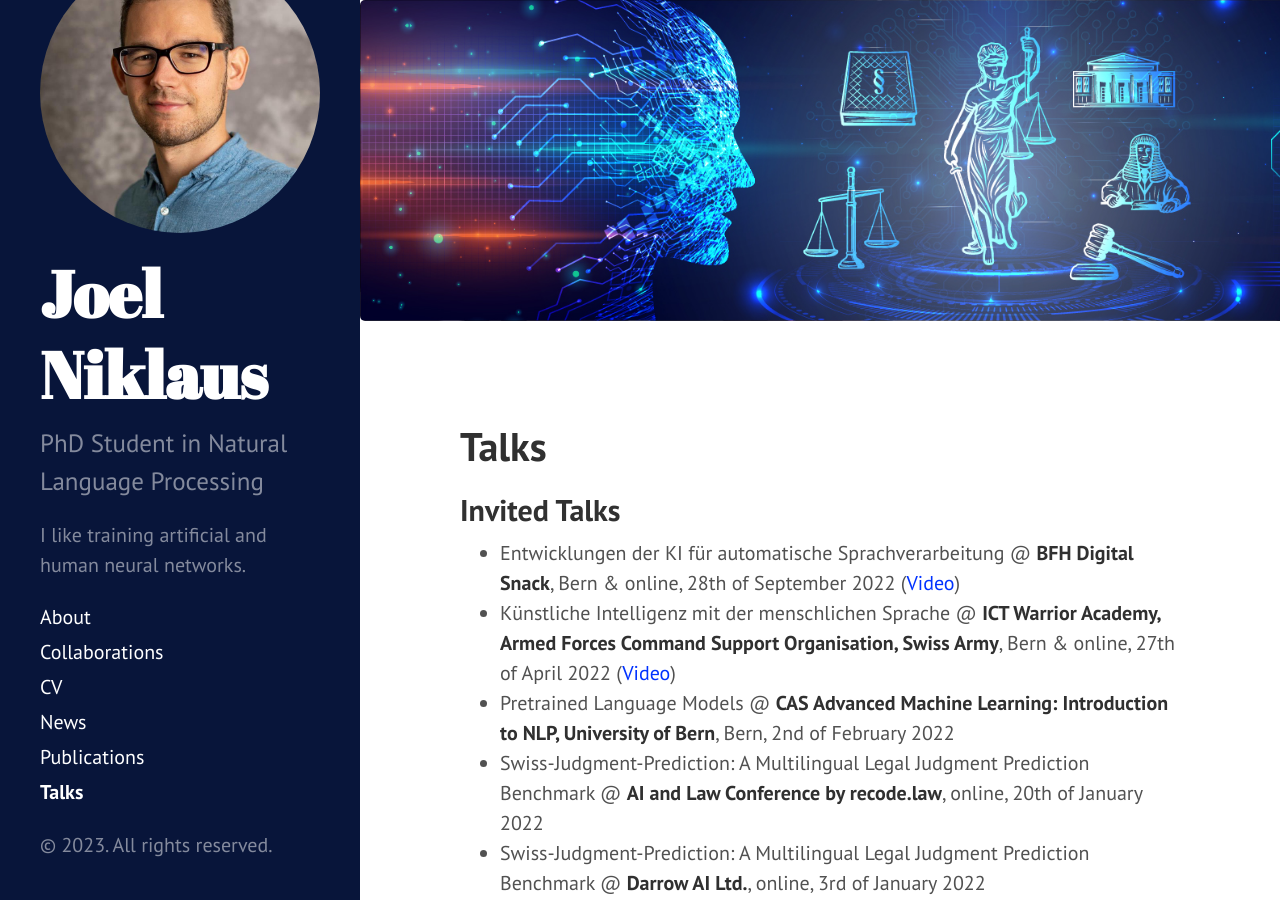
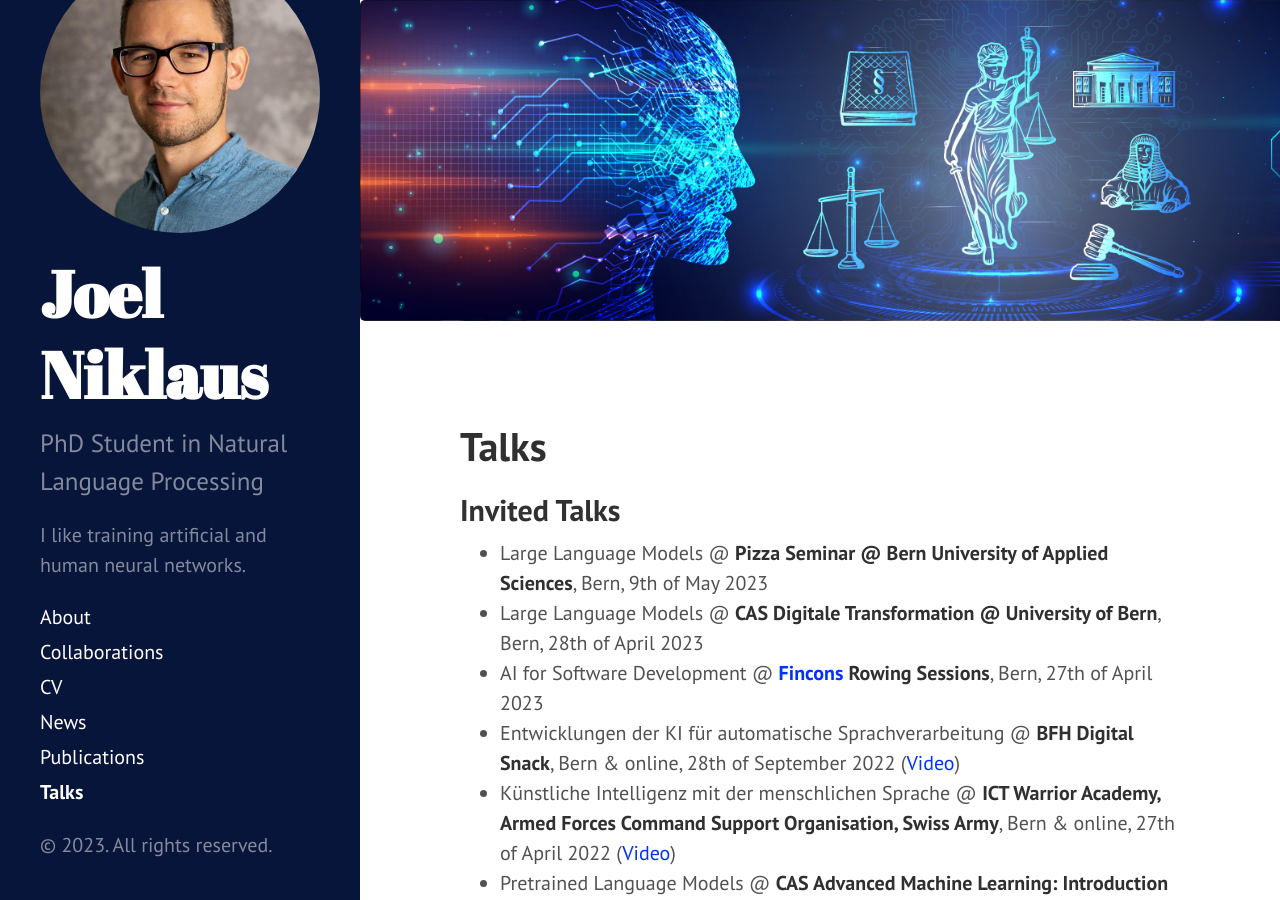
Before and after one commit to JoelNiklaus/joelniklaus.github.io, a Jekyll site: the page built from _pages/talks.md, in a window 1280 px wide and 900 px high. Built offline with Jekyll 4.4.1, drawn with Linux system fonts in a browser that asks for light colours; nearby versions of some CDN libraries; a style sheet for code colours, icons or effects is not loaded.

Commit message:
added more talks

```diff
--- a/_pages/talks.md
+++ b/_pages/talks.md
@@ -5,6 +5,9 @@ title: Talks
 
 ## Invited Talks
 
+* Large Language Models @ **Pizza Seminar @ Bern University of Applied Sciences**, Bern, 9th of May 2023
+* Large Language Models @ **CAS Digitale Transformation @ University of Bern**, Bern, 28th of April 2023
+* AI for Software Development @ **[Fincons](https://www.finconsgroup.com/) Rowing Sessions**, Bern, 27th of April 2023
 * Entwicklungen der KI für automatische Sprachverarbeitung @ **BFH Digital Snack**, Bern & online, 28th of September 2022 ([Video](https://www.youtube.com/watch?v=84Ha_b68hco&t=15s))
 * Künstliche Intelligenz mit der menschlichen Sprache @ **ICT Warrior Academy, Armed Forces Command Support Organisation, Swiss Army**, Bern & online, 27th of April 2022 ([Video](https://vimeo.com/709376529/35b7d627ca))
 * Pretrained Language Models @ **CAS Advanced Machine Learning: Introduction to NLP, University of Bern**, Bern, 2nd of February 2022
```
